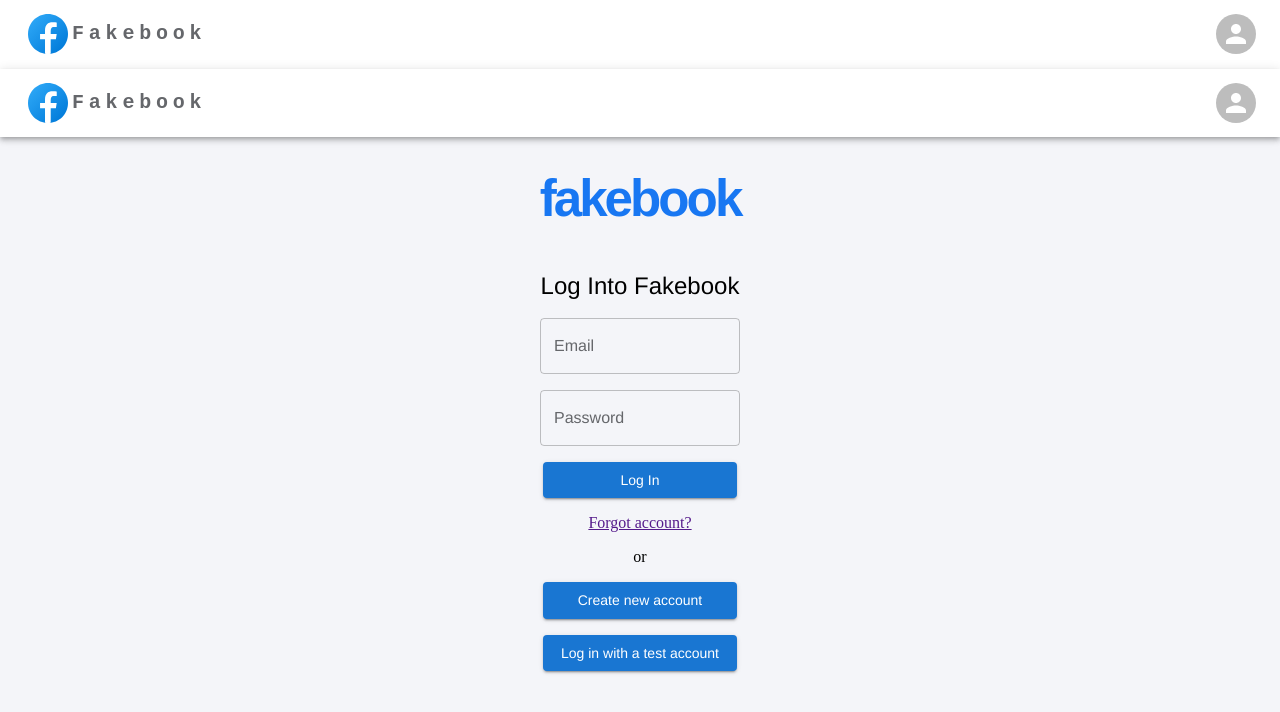
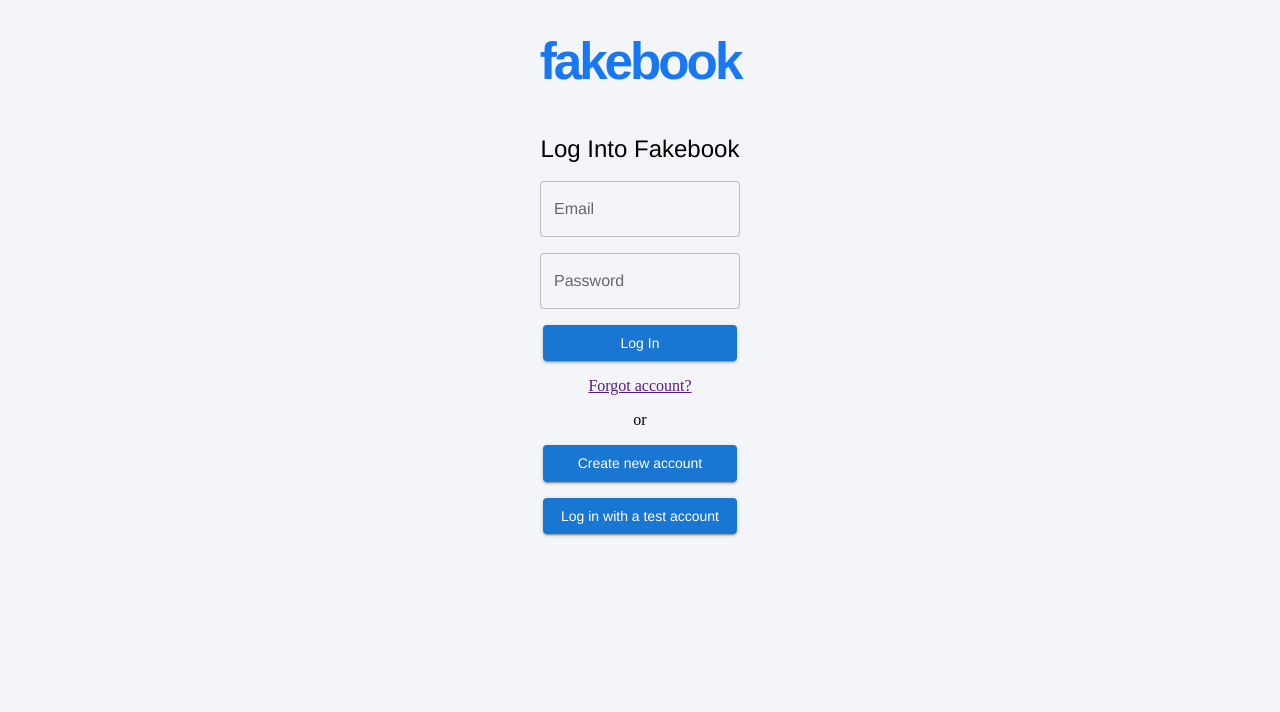
Before and after one commit to fjuren/fakebook-frontend, a React (Vite) app: page / in a window 1280 px wide. Shown: the top 712 px of the page. Built offline with nearby package versions, Linux system fonts and the light colour scheme.

Commit message:
Add user data to responsiveAppBar & added handler for logout. Logout functionality not included

```diff
--- a/src/App.tsx
+++ b/src/App.tsx
@@ -10,15 +10,16 @@ import ResponsiveAppBar from './components/ResponsiveAppBar';
 function App() {
   // getUser checks localStorage
   const [authUser, setAuthUser] = useState(getUser());
-  const logOut = () => {
-    logout();
-  };
 
   return (
     <>
       <BrowserRouter>
-        {!authUser ? <ResponsiveAppBar /> : null}
-        <ResponsiveAppBar />
+        {authUser ? (
+          <ResponsiveAppBar
+            userAvatar={authUser.user.avatar}
+            userFirstnameLetter={authUser.user.firstName.substring(0, 1)}
+          />
+        ) : null}
         <Routes>
           <Route
             path="/"
--- a/src/components/ResponsiveAppBar.tsx
+++ b/src/components/ResponsiveAppBar.tsx
@@ -16,10 +16,10 @@ import AdbIcon from '@mui/icons-material/Adb';
 import { ThemeProvider } from '@emotion/react';
 import theme from '../theme';
 
-const pages = ['Products', 'Pricing', 'Blog'];
-const settings = ['Profile', 'Account', 'Dashboard', 'Logout'];
+const pages = ['Timeline'];
+// const settings = ['Profile', 'Logout']; // consider map function if more settings are added
 
-function ResponsiveAppBar() {
+function ResponsiveAppBar({ userAvatar, userFirstnameLetter }: any) {
   const [anchorElNav, setAnchorElNav] = React.useState<null | HTMLElement>(
     null
   );
@@ -42,6 +42,10 @@ function ResponsiveAppBar() {
     setAnchorElUser(null);
   };
 
+  const handleUserLogout = () => {
+    // add logout here
+  };
+
   return (
     <>
       <ThemeProvider theme={theme}>
@@ -50,6 +54,8 @@ function ResponsiveAppBar() {
           sx={{
             backgroundColor: theme.palette.secondary.light,
             color: theme.typography.body1,
+            // position: 'fixed',
+            marginBottom: '10px',
           }}
         >
           <Container maxWidth="xl">
@@ -71,12 +77,12 @@ function ResponsiveAppBar() {
                   display: { xs: 'none', md: 'flex' },
                   fontFamily: 'monospace',
                   fontWeight: 700,
-                  letterSpacing: '.3rem',
+                  // letterSpacing: '.3rem',
                   color: 'inherit',
                   textDecoration: 'none',
                 }}
               >
-                Fakebook
+                fakebook
               </Typography>
 
               <Box sx={{ flexGrow: 1, display: { xs: 'flex', md: 'none' } }}>
@@ -149,7 +155,13 @@ function ResponsiveAppBar() {
               <Box sx={{ flexGrow: 0 }}>
                 <Tooltip title="Open settings">
                   <IconButton onClick={handleOpenUserMenu} sx={{ p: 0 }}>
-                    <Avatar alt="Add alt text" src="" />
+                    {userAvatar !== '' ? (
+                      <Avatar alt="Profile picture" src={userAvatar} />
+                    ) : (
+                      <Avatar alt="Profile picture">
+                        {userFirstnameLetter}
+                      </Avatar>
+                    )}
                   </IconButton>
                 </Tooltip>
                 <Menu
@@ -168,11 +180,12 @@ function ResponsiveAppBar() {
                   open={Boolean(anchorElUser)}
                   onClose={handleCloseUserMenu}
                 >
-                  {settings.map((setting) => (
-                    <MenuItem key={setting} onClick={handleCloseUserMenu}>
-                      <Typography textAlign="center">{setting}</Typography>
-                    </MenuItem>
-                  ))}
+                  <MenuItem key="Profile" onClick={handleCloseUserMenu}>
+                    <Typography textAlign="center">Profile</Typography>
+                  </MenuItem>
+                  <MenuItem key="Logout" onClick={handleUserLogout}>
+                    <Typography textAlign="center">Logout</Typography>
+                  </MenuItem>
                 </Menu>
               </Box>
             </Toolbar>
--- a/src/pages/TimelinePage.tsx
+++ b/src/pages/TimelinePage.tsx
@@ -42,7 +42,13 @@ export default function TimelinePage() {
           <div>
             <Fab
               color="primary"
-              sx={{ backgroundColor: theme.palette.primary.main }}
+              sx={{
+                backgroundColor: theme.palette.primary.main,
+                position: 'fixed',
+                bottom: 15,
+                right: 0,
+                zIndex: 2000,
+              }}
               variant="extended"
               aria-label="add"
               onClick={() => {
```
